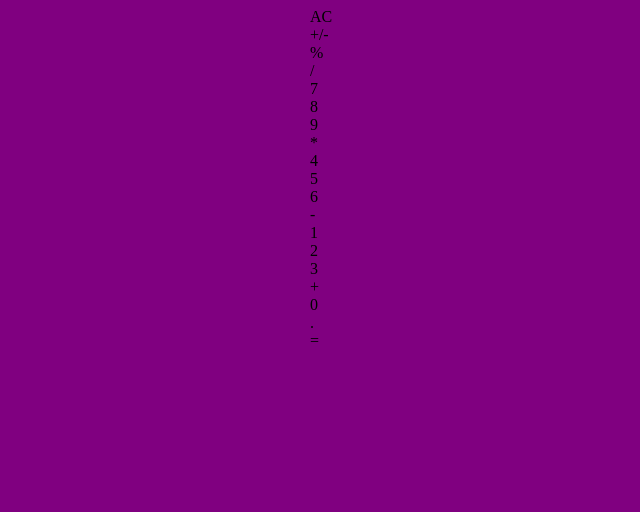
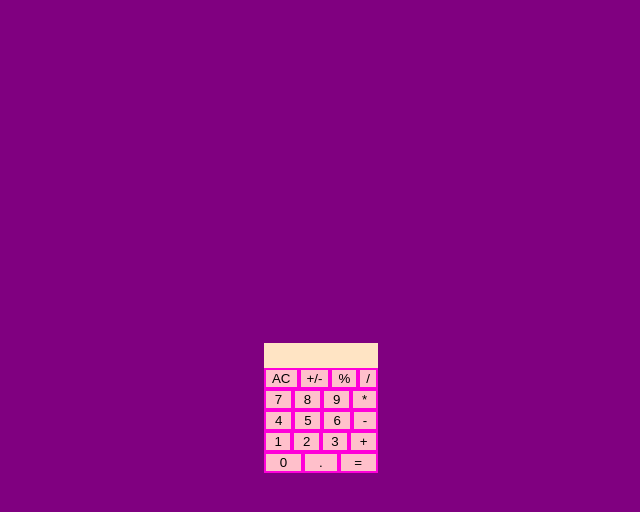
Before and after one commit to 70734/calculator, a plain HTML site: page index.html in a window 1280 px wide. Shown: the whole page, without its empty margins (319-959 px from the left). Drawn offline with Linux system fonts and the light colour scheme.

Commit message:
Add display

```diff
--- a/index.html
+++ b/index.html
@@ -11,33 +11,33 @@
     <div class="calculator">
         <div class="calc-row" id="output"></div>
             <div class="calc-row">
-                <div class="button" id="AC">AC</div>
-                <div class="button" id="make-neg">+/-</div>
-                <div class="button" id="percent">%</div>
-                <div class="button" id="divide">/</div>
+                <button id="AC">AC</button>
+                <button id="make-neg">+/-</button>
+                <button id="percent">%</button>
+                <button id="divide">/</button>
             </div>
             <div class="calc-row">
-                <div class="button" id="seven">7</div>
-                <div class="button" id="eight">8</div>
-                <div class="button" id="nine">9</div>
-                <div class="button" id="multiply">*</div>
+                <button id="seven">7</button>
+                <button id="eight">8</button>
+                <button id="nine">9</button>
+                <button id="multiply">*</button>
             </div>
             <div class="calc-row">
-                <div class="button" id="four">4</div>
-                <div class="button" id="five">5</div>
-                <div class="button" id="six">6</div>
-                <div class="button" id="subtract">-</div>
+                <button id="four">4</button>
+                <button id="five">5</button>
+                <button id="six">6</button>
+                <button id="subtract">-</button>
             </div>
             <div class="calc-row">
-                <div class="button" id="one">1</div>
-                <div class="button" id="two">2</div>
-                <div class="button" id="three">3</div>
-                <div class="button" id="add">+</div>
+                <button id="one">1</button>
+                <button id="two">2</button>
+                <button id="three">3</button>
+                <button id="add">+</button>
             </div>
             <div class="calc-row">
-                <div class="button" id="zero">0</div>
-                <div class="button" id="decimal">.</div>
-                <div class="button" id="equal">=</div>
+                <button id="zero">0</button>
+                <button id="decimal">.</button>
+                <button id="equal">=</button>
             </div>
     </div>
 </body>
--- a/style.css
+++ b/style.css
@@ -4,9 +4,24 @@
     justify-content: center;
     align-items: center;
     background-color: purple;
+    height: 100vh;
 }
 
-calculator {
+
+
+.calc-row {
     display: flex;
-    border: 2px solid pink;
+    flex-direction: row;
+    justify-content: space-between;
 }
+
+button {
+    border: 2px solid rgb(255, 0, 217);
+    background-color: pink;
+    flex: auto;
+}
+
+#output {
+    background-color: bisque;
+    height: 25px;
+}
```
